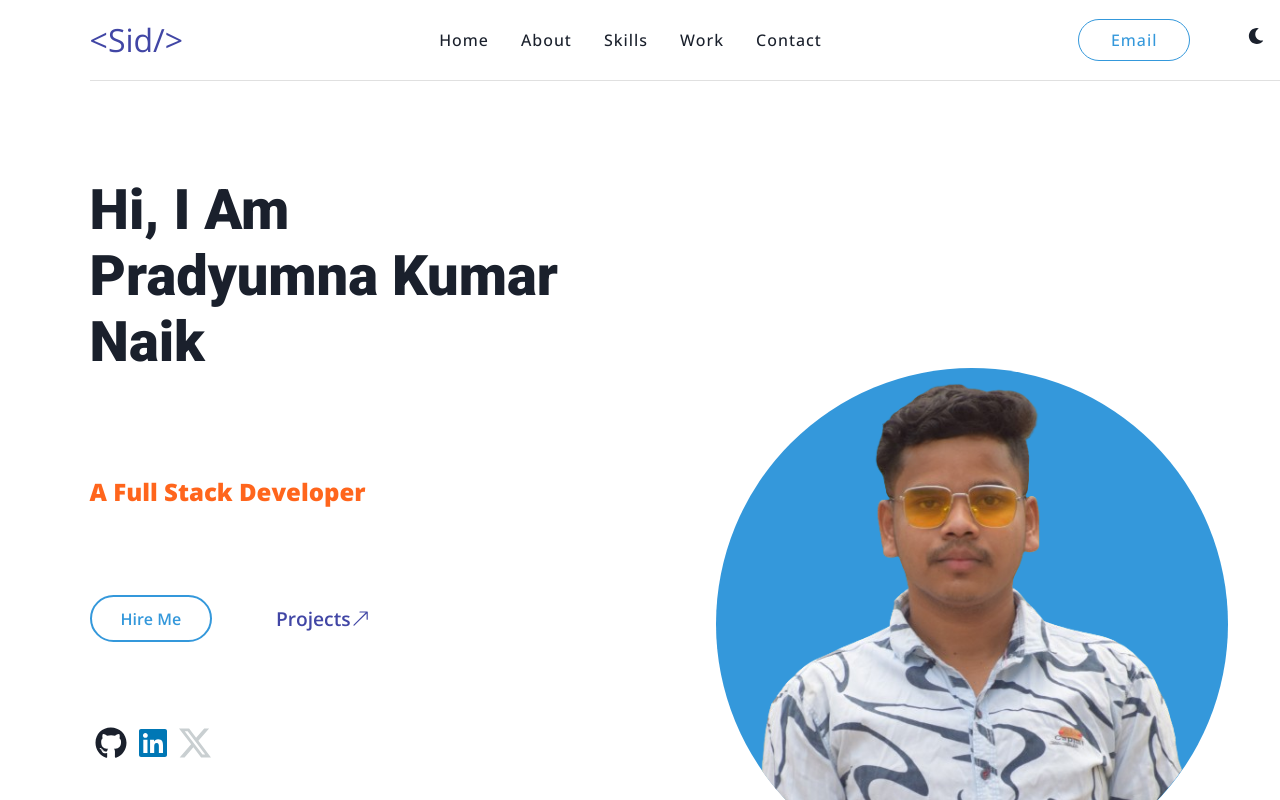
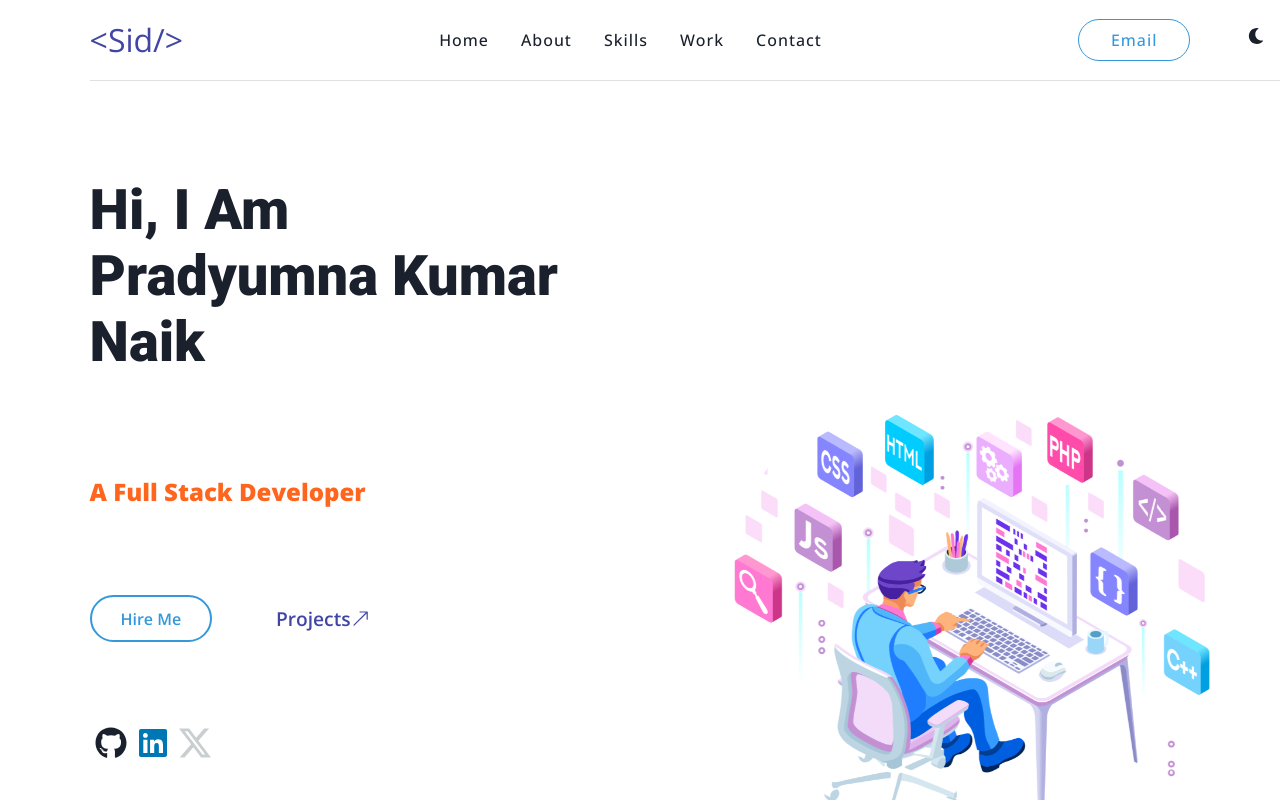
Before and after one commit to Pradyumna-1/MyPortfolio, a React (Vite) app: page / in a window 1280 px wide. Shown: the top 800 px of the page. Built offline with nearby package versions, Linux system fonts and the light colour scheme.

Commit message:
change the profile logo

```diff
--- a/src/styles/contact.scss
+++ b/src/styles/contact.scss
@@ -58,7 +58,7 @@
             height: 70%;
             object-fit: contain;
             filter: drop-shadow(0 0 10px rgba(0, 0, 0, 0.675)) hue-rotate(50deg);
-            ;
+
             animation: upupdowndown 0.7s infinite linear alternate;
             margin: 20px 0; // Add margin from top and bottom
         }
--- a/src/styles/home.scss
+++ b/src/styles/home.scss
@@ -127,7 +127,7 @@
                 content: "";
                 width: 40vmax;
                 height: 40vmax;
-                background-color: $color3;
+                // background-color: $color3;
                 position: absolute;
                 z-index: -1;
                 border-radius: 50%;
@@ -136,6 +136,7 @@
             >img {
                 width: 40vmax;
                 object-fit: contain;
+                animation: upupdowndown 0.7s infinite linear alternate;
                 height: 40vmax;
                 clip-path: circle(50% at 50% 50%);
             }
```
Also changed, not shown: src/assets/logo2.jpg.
